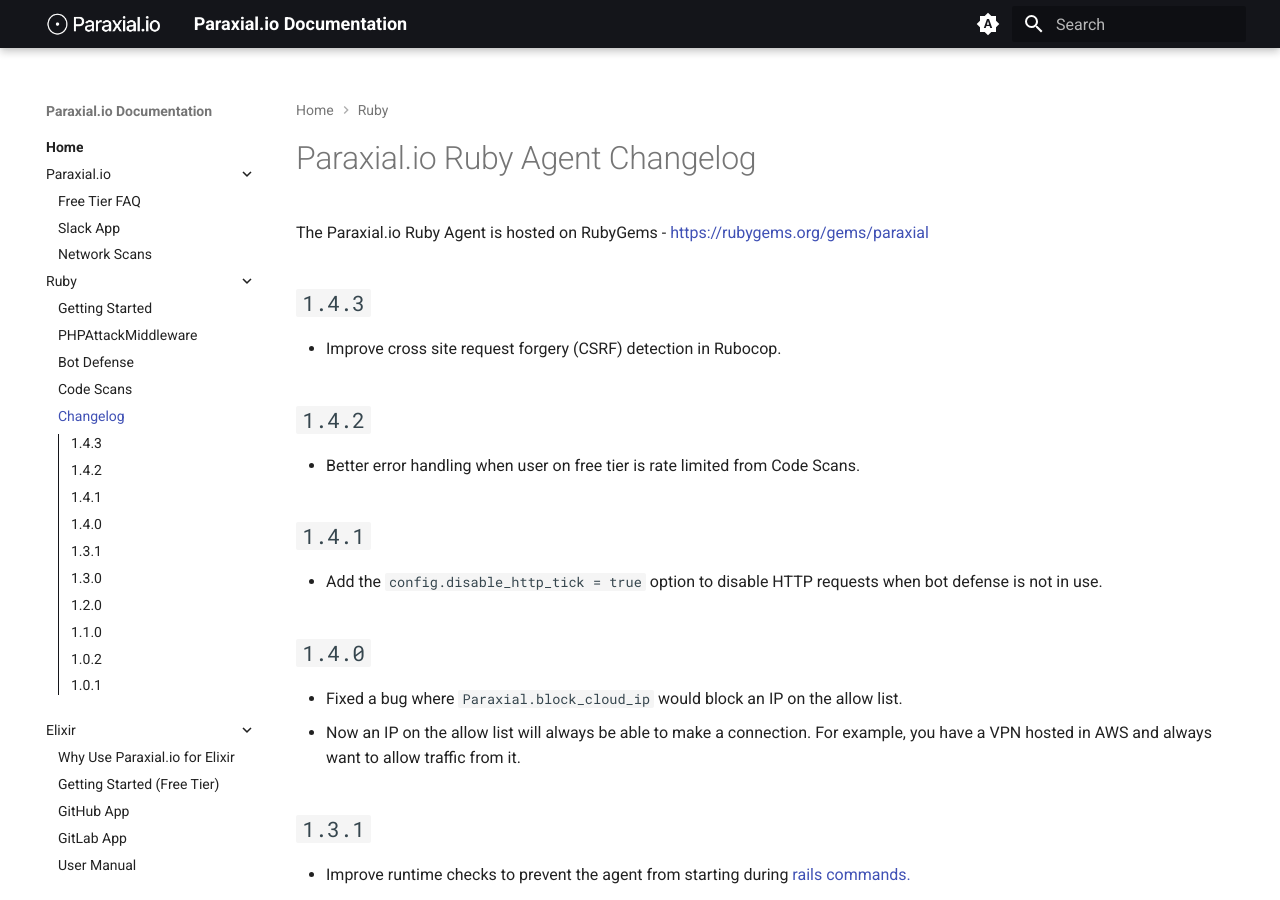
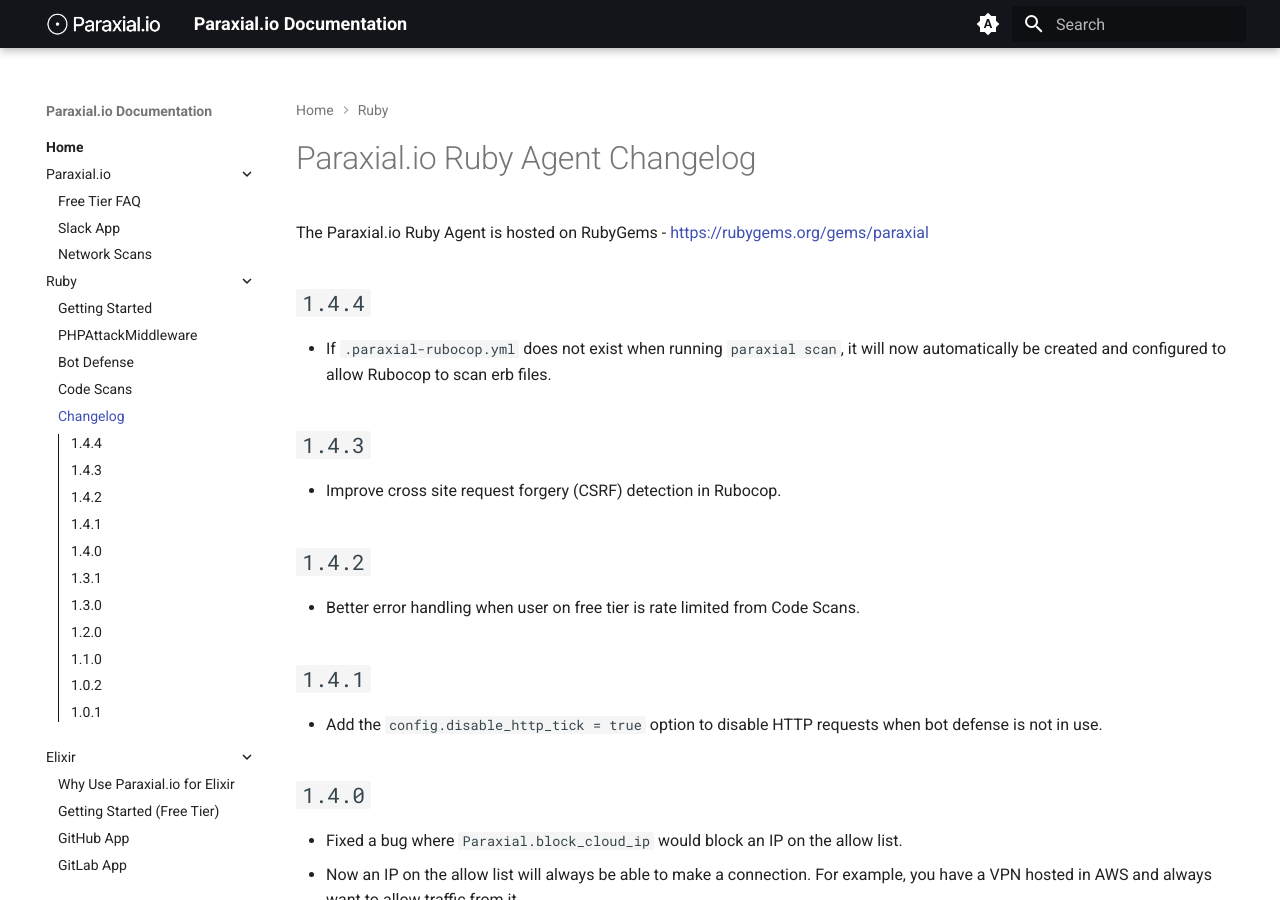
Before and after one commit to paraxialio/documentation, an MkDocs documentation site: the page built from docs/ruby/CHANGELOG.md, in a window 1280 px wide and 900 px high. Built offline with MkDocs 1.6.1 and Material for MkDocs 9.7.7, drawn with Linux system fonts in a browser that asks for light colours.

Commit message:
1.4.4 update

```diff
--- a/docs/ruby/CHANGELOG.md
+++ b/docs/ruby/CHANGELOG.md
@@ -1,6 +1,9 @@
 # Paraxial.io Ruby Agent Changelog
 
 The Paraxial.io Ruby Agent is hosted on RubyGems - [https://rubygems.org/gems/paraxial](https://rubygems.org/gems/paraxial)
+
+## `1.4.4`
+- If `.paraxial-rubocop.yml` does not exist when running `paraxial scan`, it will now automatically be created and configured to allow Rubocop to scan erb files.
 
 ## `1.4.3`
 - Improve cross site request forgery (CSRF) detection in Rubocop.
```
Also changed, not shown: docs/ruby/start.md (+2 -2 lines).
